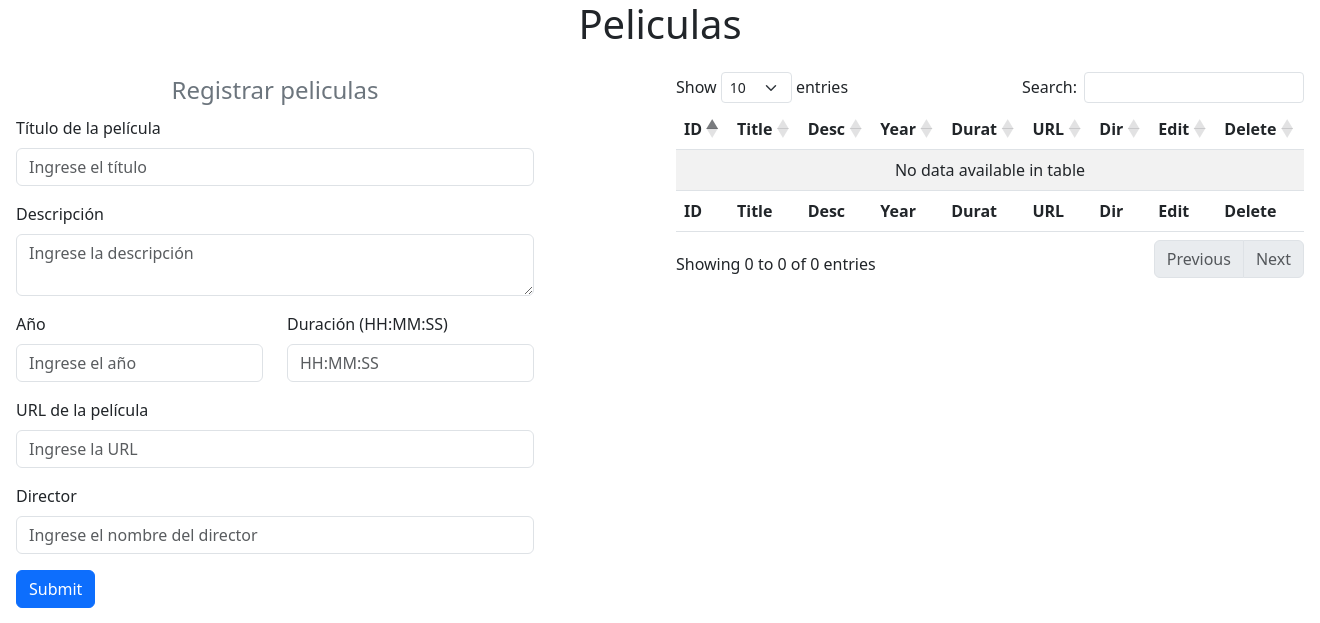
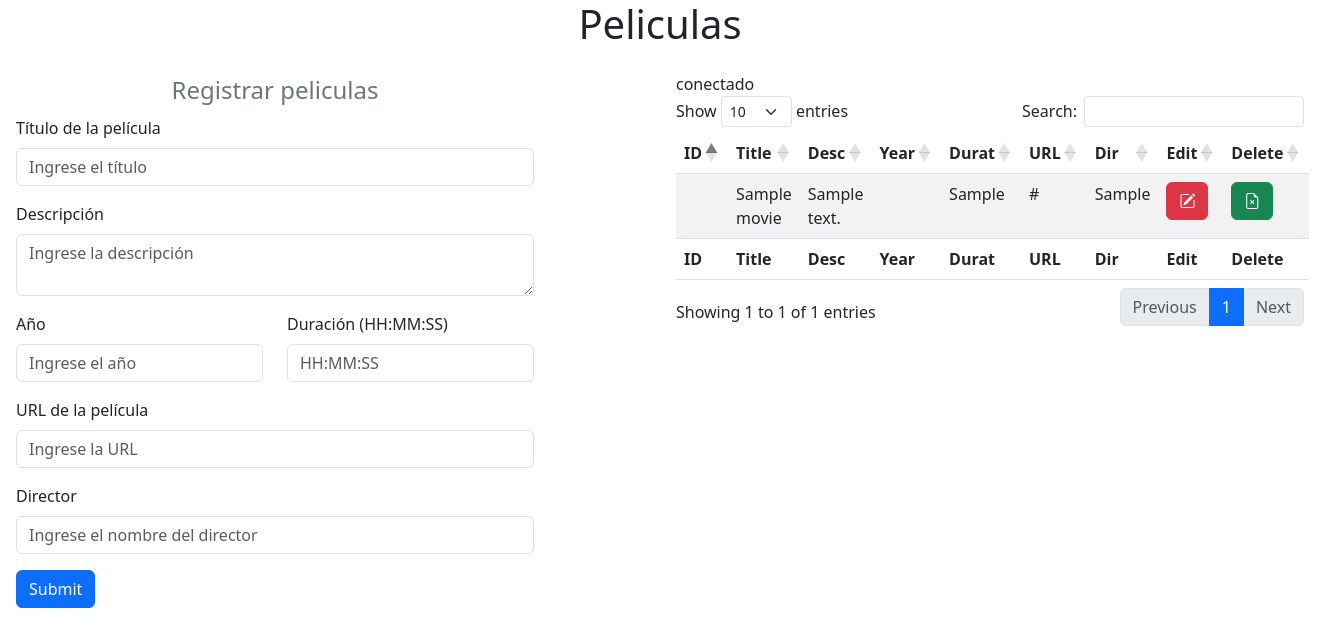
Before and after one commit to JFVela/Streming_UTP, a PHP site: page /admin/movie_list.php in a window 1320 px wide. Shown: the top 623 px of the page. Run offline with PHP 8.4, Linux system fonts and the light colour scheme; tables that the repository leaves empty or names only in its code hold one stand-in row (values such as "Sample post"); data that the repository does not hold is empty; some libraries are stand-ins or nearby versions.

Commit message:
lista de peliculas

```diff
--- a/views/admin/movie_list.php
+++ b/views/admin/movie_list.php
@@ -7,6 +7,7 @@
     <title>Movies</title>
     <link rel="stylesheet" href="https://cdnjs.cloudflare.com/ajax/libs/twitter-bootstrap/5.3.0/css/bootstrap.min.css">
     <link rel="stylesheet" href="https://cdn.datatables.net/2.0.7/css/dataTables.bootstrap5.css">
+    <link rel="stylesheet" href="https://cdn.jsdelivr.net/npm/bootstrap-icons@1.11.3/font/bootstrap-icons.min.css">
 </head>
 
 <body>
@@ -65,7 +66,7 @@
             </form>
             <div class="col-md-6 p-3">
                 <table id="example" class="table table-striped" style="width:100%">
-                    <thead class="bg-info">
+                    <thead>
                         <tr>
                             <th>ID</th>
                             <th>Title</th>
@@ -79,7 +80,29 @@
                         </tr>
                     </thead>
                     <tbody>
-                        <!-- Your table body content -->
+                        <?php
+                        include "../../config/conexion.php";
+                        $sql = $conexion->query("SELECT * FROM cineandes.movie");
+                        while ($datos = $sql->fetch_object()) {
+                        ?>
+                            <tr>
+                                <td><?= $datos->idMovie ?></td>
+                                <td><?= $datos->titulo ?></td>
+                                <td><?= $datos->descripcion ?></td>
+                                <td><?= $datos->año ?></td>
+                                <td><?= $datos->duracion ?></td>
+                                <td><?= $datos->url ?></td>
+                                <td><?= $datos->director ?></td>
+                                <td>
+                                    <a href="" class="btn btn-small btn-danger"><i class="bi bi-pencil-square"></i></a>
+                                </td>
+                                <td>
+                                    <a href="" class="btn btn-small btn-success"><i class="bi bi-file-earmark-x"></i></a>
+                                </td>
+                            </tr>
+                        <?php
+                        }
+                        ?>
                     </tbody>
                     <tfoot>
                         <tr>
```
